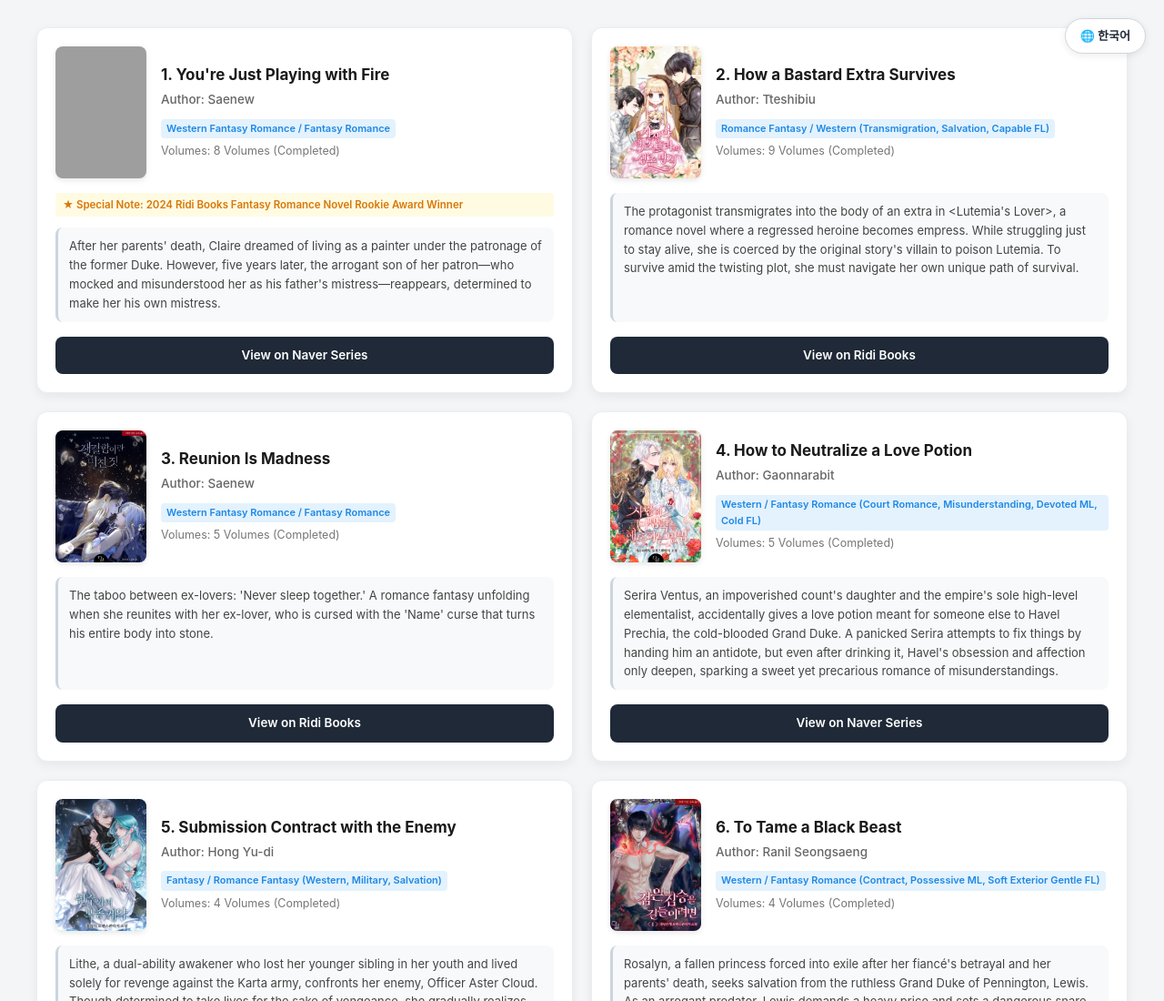
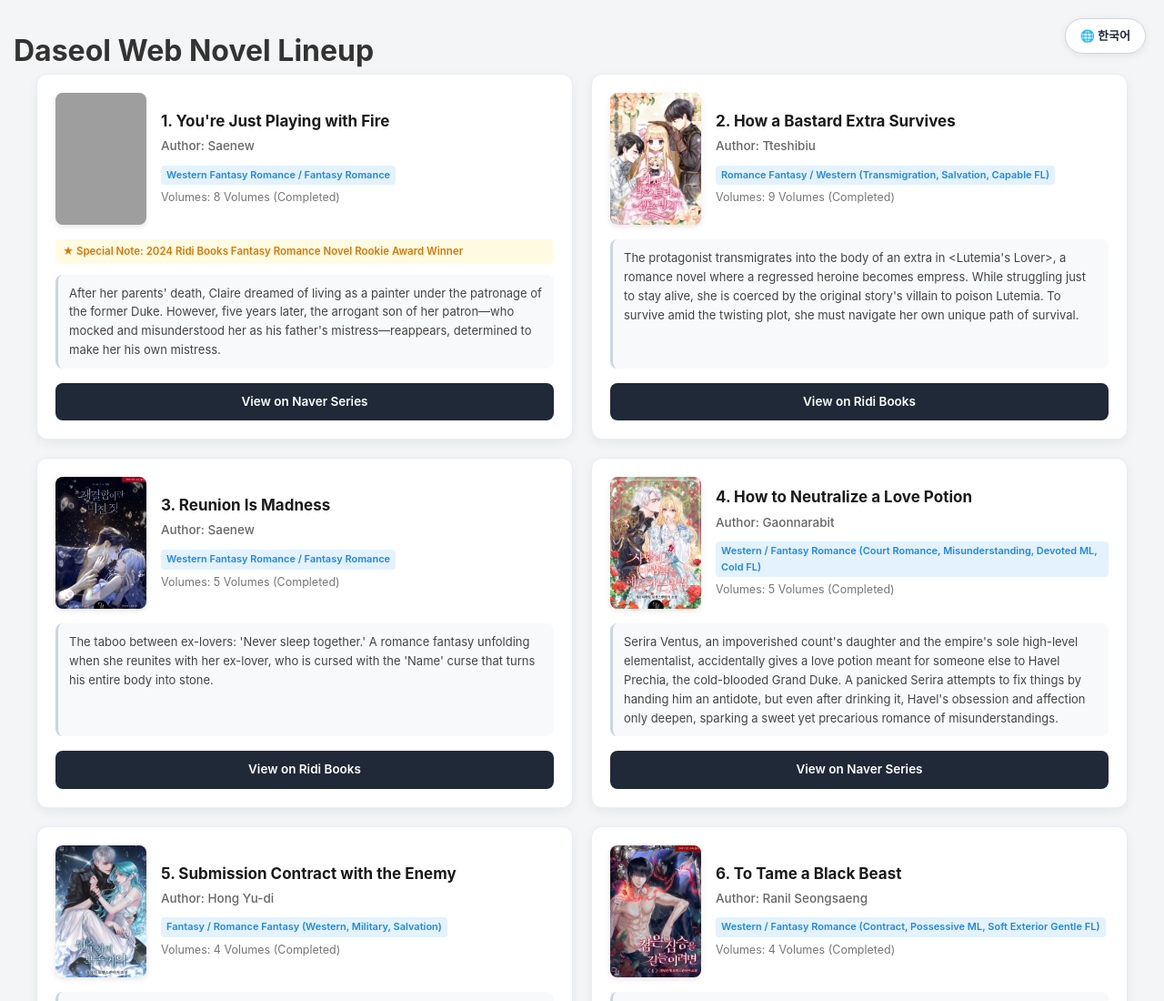
Before and after one commit to lioluna87-dot/pickybook.github.io, a plain HTML site: page daseolen.html in a window 1280 px wide. Shown: the top 1100 px of the page at 91% size. Drawn offline with Linux system fonts and the light colour scheme; grey boxes are pictures that could not be loaded.

Commit message:
Update daseolen.html

```diff
--- a/daseolen.html
+++ b/daseolen.html
@@ -60,6 +60,8 @@
 <div class="lang-switch-wrapper">
   <a href="daseol.html" class="lang-btn">🌐 한국어</a>
 </div>
+
+ <h1 class="header-title">Daseol Web Novel Lineup</h1>
 
 <div class="container">
 
```
